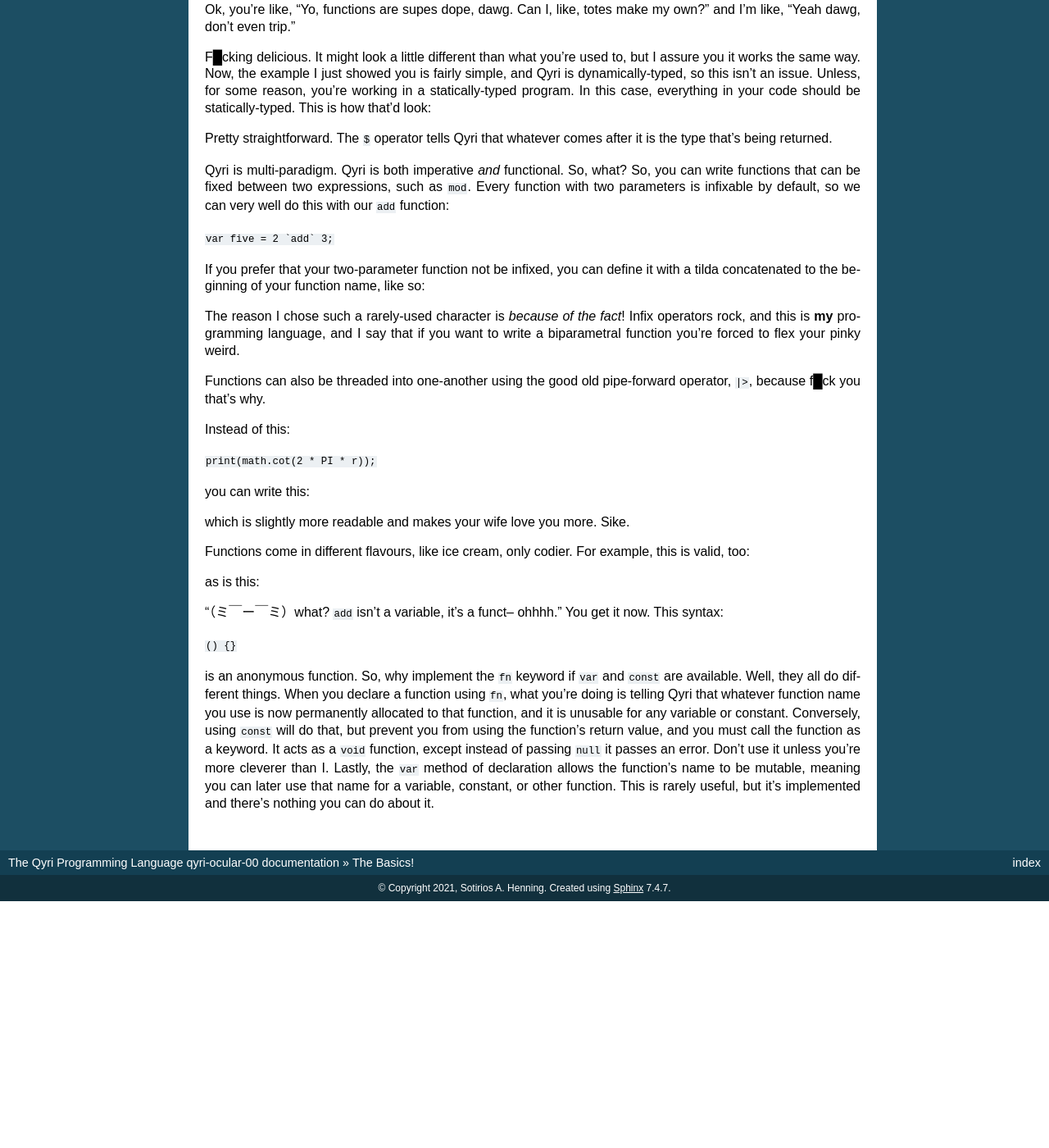
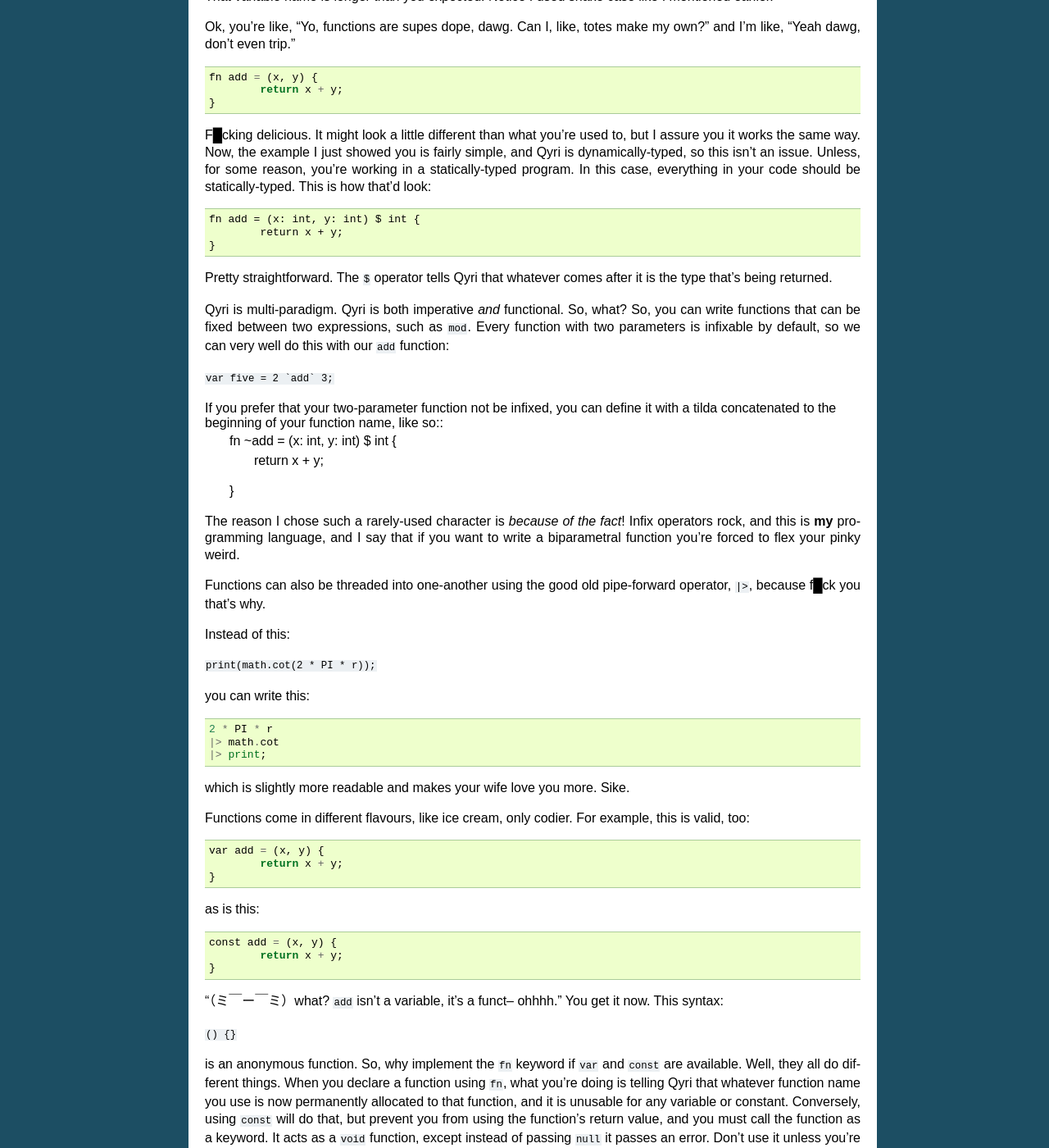
Before and after one commit to Xinovaz/qyri-lang, a Sphinx documentation site: the page built from docs/source/Tutorial/Basics.rst, in a window 1280 px wide and 1400 px high, scrolled down 1332 px. Shown: the whole window at 82% size. Built offline with Sphinx 7.4.7, drawn with Linux system fonts in a browser that asks for light colours; before the commit the page ends 2431 px from its top, so only the background shows below that; some of the changed lines change nothing that is shown; some of the changed text lies outside the part shown.

Commit message:
Update Basics.rst

```diff
--- a/docs/source/Tutorial/Basics.rst
+++ b/docs/source/Tutorial/Basics.rst
@@ -31,10 +31,7 @@ Arithmetic
 They did the math, they did the monster math...
 -----------------------------------------------
 
-Qyri supports arithmetic. Obviously. Check it:
-
-.. code-block:: _
-	:linenos:
+Qyri supports arithmetic. Obviously. Check it::
 	var x = 2 + 2;
 	var y = x * 4;
 	var z = x * y - 4;
@@ -68,17 +65,13 @@ And storing them as variables works the same way:
 That variable name is longer than you expected. Notice I used snake case like I mentioned earlier.
 
 Ok, you're like, "Yo, functions are supes dope, dawg. Can I, like, totes make my own?" and I'm like, "Yeah dawg, don't even trip."
-
-.. code-block:: _
-	:linenos:
+::
 	fn add = (x, y) {
 		return x + y;
 	}
 
-F█cking delicious. It might look a little different than what you're used to, but I assure you it works the same way. Now, the example I just showed you is fairly simple, and Qyri is dynamically-typed, so this isn't an issue. Unless, for some reason, you're working in a statically-typed program. In this case, everything in your code should be statically-typed. This is how that'd look:
+F█cking delicious. It might look a little different than what you're used to, but I assure you it works the same way. Now, the example I just showed you is fairly simple, and Qyri is dynamically-typed, so this isn't an issue. Unless, for some reason, you're working in a statically-typed program. In this case, everything in your code should be statically-typed. This is how that'd look::
 
-.. code-block:: _
-	:linenos:
 	fn add = (x: int, y: int) $ int {
 		return x + y;
 	}
@@ -89,10 +82,7 @@ Qyri is multi-paradigm. Qyri is both imperative *and* functional. So, what? So,
 
 ``var five = 2 `add` 3;``
 
-If you prefer that your two-parameter function not be infixed, you can define it with a tilda concatenated to the beginning of your function name, like so:
-
-.. code-block:: _
-	:linenos:
+If you prefer that your two-parameter function not be infixed, you can define it with a tilda concatenated to the beginning of your function name, like so::
 	fn ~add = (x: int, y: int) $ int {
 		return x + y;
 	}
@@ -105,28 +95,22 @@ Instead of this:
 
 ``print(math.cot(2 * PI * r));``
 
-you can write this:
+you can write this::
 
-.. code-block:: _
-	:linenos:
 	2 * PI * r
 	|> math.cot
 	|> print;
 
 which is slightly more readable and makes your wife love you more. Sike.
 
-Functions come in different flavours, like ice cream, only codier. For example, this is valid, too:
+Functions come in different flavours, like ice cream, only codier. For example, this is valid, too::
 
-.. code-block:: _
-	:linenos:
 	var add = (x, y) {
 		return x + y;
 	}
 
-as is this:
+as is this::
 
-.. code-block:: _
-	:linenos:
 	const add = (x, y) {
 		return x + y;
 	}
```
